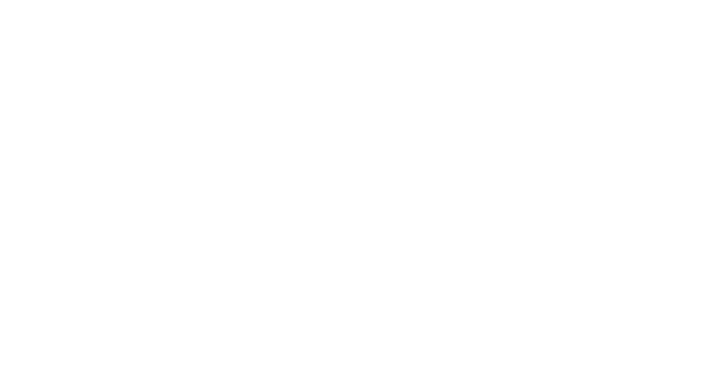
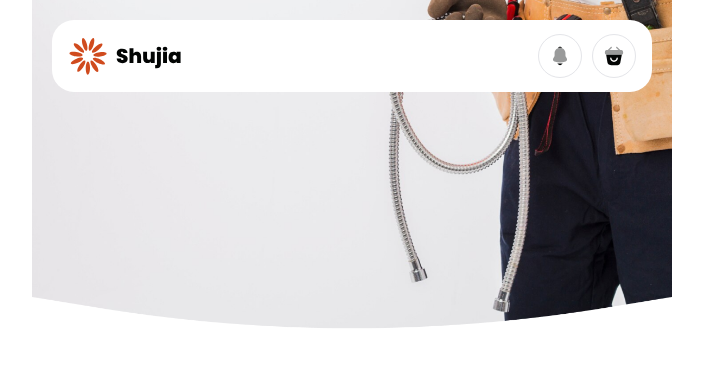
Before and after one commit to AlvinSanudharma/shujia, a website: page src/index.html in a window 1280 px wide. Shown: the whole page, without its empty margins (288-991 px from the left). Drawn offline with nearby package versions, Linux system fonts and the light colour scheme.

Commit message:
feat: top navbar

```diff
--- a/src/index.html
+++ b/src/index.html
@@ -11,8 +11,34 @@
         <title>Shujia | Home Service</title>
     </head>
     <body class="relative mx-auto flex max-w-[640px] flex-col gap-[40px] overflow-hidden bg-white pb-[142px]">
-        <div id="Background"></div>
-        <section id="NavTop"></section>
+        <div id="Background" class="absolute top-0 right-0 left-0">
+            <img src="assets/images/backgrounds/home-banner.png" class="h-[349.02px] w-full object-cover object-bottom" />
+        </div>
+        <section id="NavTop" class="fixed top-5 right-0 left-0 z-30">
+            <div class="mx-auto max-w-[640px] px-5">
+                <div class="flex items-center justify-between rounded-[22px] bg-white px-4 py-[14px]">
+                    <a href="#" class="shrink-0">
+                        <img src="assets/images/logos/company.svg" class="h-[40px] w-[114px]" />
+                    </a>
+                    <ul class="flex items-center gap-[10px]">
+                        <li class="shrink-0">
+                            <a href="#">
+                                <div class="flex h-[44px] w-[44px] items-center justify-center rounded-full border border-shujia-gray-light">
+                                    <img src="assets/images/icons/notification.svg" alt="" />
+                                </div>
+                            </a>
+                        </li>
+                        <li class="shrink-0">
+                            <a href="#">
+                                <div class="flex h-[44px] w-[44px] items-center justify-center rounded-full border border-shujia-gray-light">
+                                    <img src="assets/images/icons/cart.svg" alt="" />
+                                </div>
+                            </a>
+                        </li>
+                    </ul>
+                </div>
+            </div>
+        </section>
         <header></header>
         <div id="Container" class="flex flex-col gap-[30px]">
             <section id="Categories"></section>
```
Also changed, not shown: src/assets/images/backgrounds/home-banner.png (added), src/output.css, 1 other file.
